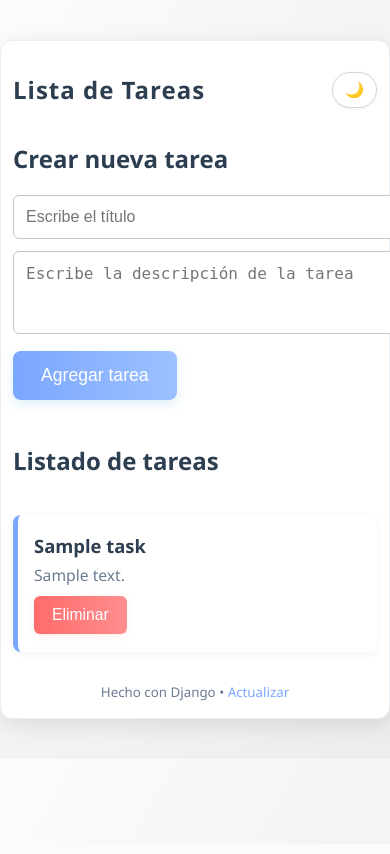
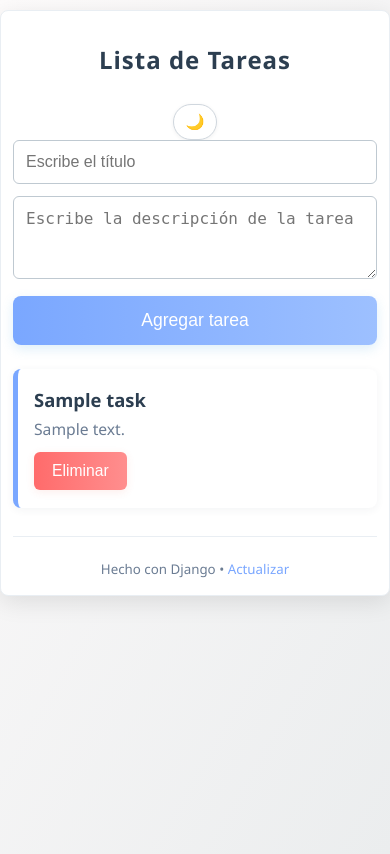
Before and after one commit to Pipe3112/abckend, a Django app: template tasks/templates/list_tasks.html in a window 390 px wide; the page is wider, and only the part inside the window is pictured. Before the commit the page ends 759 px from the top of that part, so only its background shows below. Run offline with Django 5.2, Linux system fonts and the light colour scheme; the template is opened without the code that fills it: values that come from a table or form of the project are taken from there, others are empty; tables that the repository leaves empty hold one stand-in row (values such as "Sample post").

Commit message:
Por favor Dios

```diff
--- a/tasks/static/main.css
+++ b/tasks/static/main.css
@@ -36,6 +36,7 @@
     color: var(--text-primary);
     margin: 0;
     padding: 0;
+    min-height: 100vh;
     transition: all 0.3s ease;
 }
 
@@ -67,7 +68,7 @@
 
 .toggle-btn {
     border: 1px solid #d0d7de;
-    background: #ffffff;
+    background: var(--card-bg);
     color: var(--text-primary);
     border-radius: 999px;
     padding: 8px 12px;
@@ -77,7 +78,10 @@
     transition: all 0.2s ease;
 }
 
-.toggle-btn:hover { background: #f3f4f6; }
+.toggle-btn:hover {
+    background: var(--accent);
+    color: white;
+}
 .toggle-btn:active { transform: scale(0.98); }
 
 /* ---- Formulario ---- */
@@ -92,12 +96,14 @@
     background: var(--card-bg);
     color: var(--text-primary);
     transition: all 0.2s ease;
+    box-sizing: border-box;
 }
 
 .task-form input[type="text"]:focus,
 .task-form textarea:focus {
     border-color: var(--accent);
     outline: none;
+    box-shadow: 0 0 0 3px rgba(122, 167, 255, 0.1);
 }
 
 .add-btn {
@@ -110,10 +116,14 @@
     cursor: pointer;
     box-shadow: 0 4px 12px rgba(90,173,226,0.2);
     transition: all 0.25s ease-in-out;
+    width: 100%;
 }
 
-.add-btn:hover { background: linear-gradient(90deg, #9dc0ff 0%, var(--accent) 100%); }
-.add-btn:active { transform: translateY(1px); }
+.add-btn:hover {
+    background: linear-gradient(90deg, #9dc0ff 0%, var(--accent) 100%);
+    transform: translateY(-2px);
+}
+.add-btn:active { transform: translateY(0); }
 
 /* ---- Sección de tareas ---- */
 .tasks-section {
@@ -140,13 +150,22 @@
     box-shadow: 0 8px 20px rgba(0,0,0,0.15);
 }
 
+.task-info {
+    flex: 1;
+}
+
 .task-title {
     margin: 0 0 6px 0;
     font-size: 1.15rem;
     font-weight: 600;
+    color: var(--text-primary);
 }
 
-.task-desc { margin: 0; font-size: 0.98rem; color: var(--text-secondary); }
+.task-desc {
+    margin: 0;
+    font-size: 0.98rem;
+    color: var(--text-secondary);
+}
 
 /* ---- Botón eliminar ---- */
 .delete-btn {
@@ -159,27 +178,77 @@
     cursor: pointer;
     box-shadow: 0 2px 8px rgba(231,76,60,0.10);
     transition: all 0.25s ease-in-out;
+    white-space: nowrap;
 }
 
-.delete-btn:hover { background: linear-gradient(90deg, #ff8e8e 0%, var(--danger) 100%); }
-.delete-btn:active { transform: translateY(1px); }
+.delete-btn:hover {
+    background: linear-gradient(90deg, #ff8e8e 0%, var(--danger) 100%);
+    transform: translateY(-1px);
+}
+.delete-btn:active { transform: translateY(0); }
 
 /* ---- Estado vacío ---- */
-.no-tasks { text-align: center; color: var(--text-secondary); font-size: 1.1rem; margin-top: 24px; }
+.no-tasks {
+    text-align: center;
+    color: var(--text-secondary);
+    font-size: 1.1rem;
+    margin-top: 24px;
+    padding: 40px 20px;
+}
 
 /* ---- Footer ---- */
 .app-footer {
     margin-top: 28px;
     text-align: center;
     color: var(--text-secondary);
+    padding-top: 20px;
+    border-top: 1px solid var(--card-border);
 }
 
-.app-footer a { color: var(--accent); text-decoration: none; }
+.app-footer a {
+    color: var(--accent);
+    text-decoration: none;
+}
 .app-footer a:hover { text-decoration: underline; }
+
+/* ---- Utilidades ---- */
+.visually-hidden {
+    position: absolute;
+    width: 1px;
+    height: 1px;
+    padding: 0;
+    margin: -1px;
+    overflow: hidden;
+    clip: rect(0, 0, 0, 0);
+    border: 0;
+}
 
 /* ---- Responsividad ---- */
 @media (max-width: 700px) {
-    .container { padding: 16px 12px; }
+    .container {
+        margin: 20px auto;
+        padding: 20px 16px;
+    }
+    .main-title { font-size: 1.8rem; }
+    .task-card {
+        flex-direction: column;
+        align-items: stretch;
+        gap: 12px;
+    }
+    .delete-btn {
+        align-self: flex-end;
+    }
+}
+
+@media (max-width: 480px) {
+    .container {
+        margin: 10px auto;
+        padding: 16px 12px;
+        border-radius: 8px;
+    }
     .main-title { font-size: 1.5rem; }
-    .task-card { flex-direction: column; align-items: stretch; gap: 10px; }
+    .app-header .header-row {
+        flex-direction: column;
+        gap: 12px;
+    }
 }
--- a/tasks/templates/list_tasks.html
+++ b/tasks/templates/list_tasks.html
@@ -40,7 +40,9 @@
                     </div>
                     <form class="delete-form" action="{% url 'delete_task' task.id %}" method="POST">
                         {% csrf_token %}
-                        <input type="submit" value="Eliminar" class="delete-btn" aria-label="Eliminar tarea {{ task.title }}">
+                        <button type="submit" class="delete-btn" aria-label="Eliminar tarea {{ task.title }}">
+                            Eliminar
+                        </button>
                     </form>
                 </article>
             {% empty %}
@@ -57,18 +59,22 @@
     (function() {
         const btn = document.getElementById('themeToggle');
         const root = document.documentElement;
+
+        // Cargar tema guardado
         const stored = localStorage.getItem('theme');
         if (stored === 'dark') {
             document.body.setAttribute('data-theme', 'dark');
             root.setAttribute('data-theme', 'dark');
             if (btn) btn.textContent = '☀️';
         }
+
+        // Toggle tema
         btn && btn.addEventListener('click', function() {
-            const isDark = document.body.getAttribute('data-theme') === 'dark' || root.getAttribute('data-theme') === 'dark';
+            const isDark = document.body.getAttribute('data-theme') === 'dark';
             if (isDark) {
                 document.body.removeAttribute('data-theme');
                 root.removeAttribute('data-theme');
-                localStorage.removeItem('theme');
+                localStorage.setItem('theme', 'light');
                 btn.textContent = '🌙';
                 btn.setAttribute('aria-pressed', 'false');
             } else {
```
